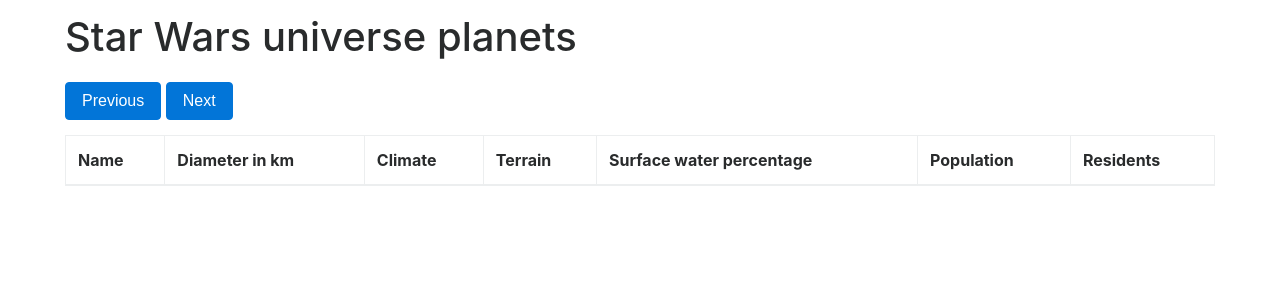
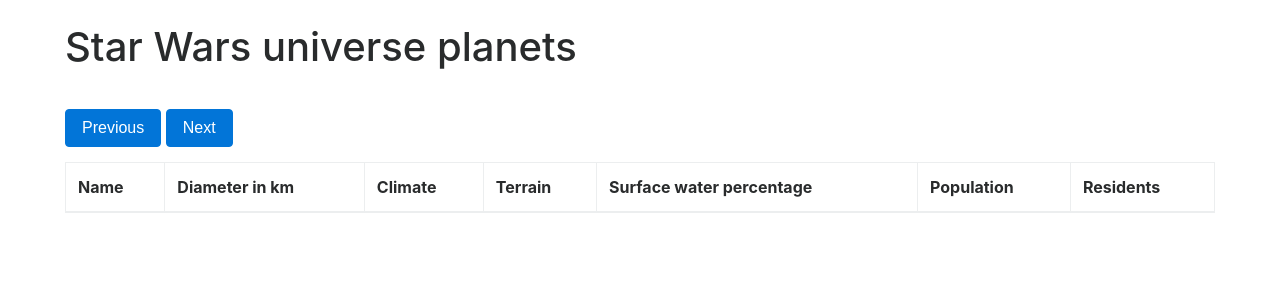
Before and after one commit to mate-horvath/wswp-api-wars, a Flask app: page / in a window 1280 px wide. Shown: the part 56-356 px from the top of the page. Run offline with Flask 2, Linux system fonts and the light colour scheme; lists and menus that the app fills with data are empty; some libraries are stand-ins or nearby versions.

Commit message:
Registration page beauty changes (bigger margin for h1)

```diff
--- a/static/css/main.css
+++ b/static/css/main.css
@@ -21,3 +21,7 @@
 .modal-body {
   overflow-y: auto !important;
 }
+
+h1 {
+    margin: 25px 0px !important;
+}
```
